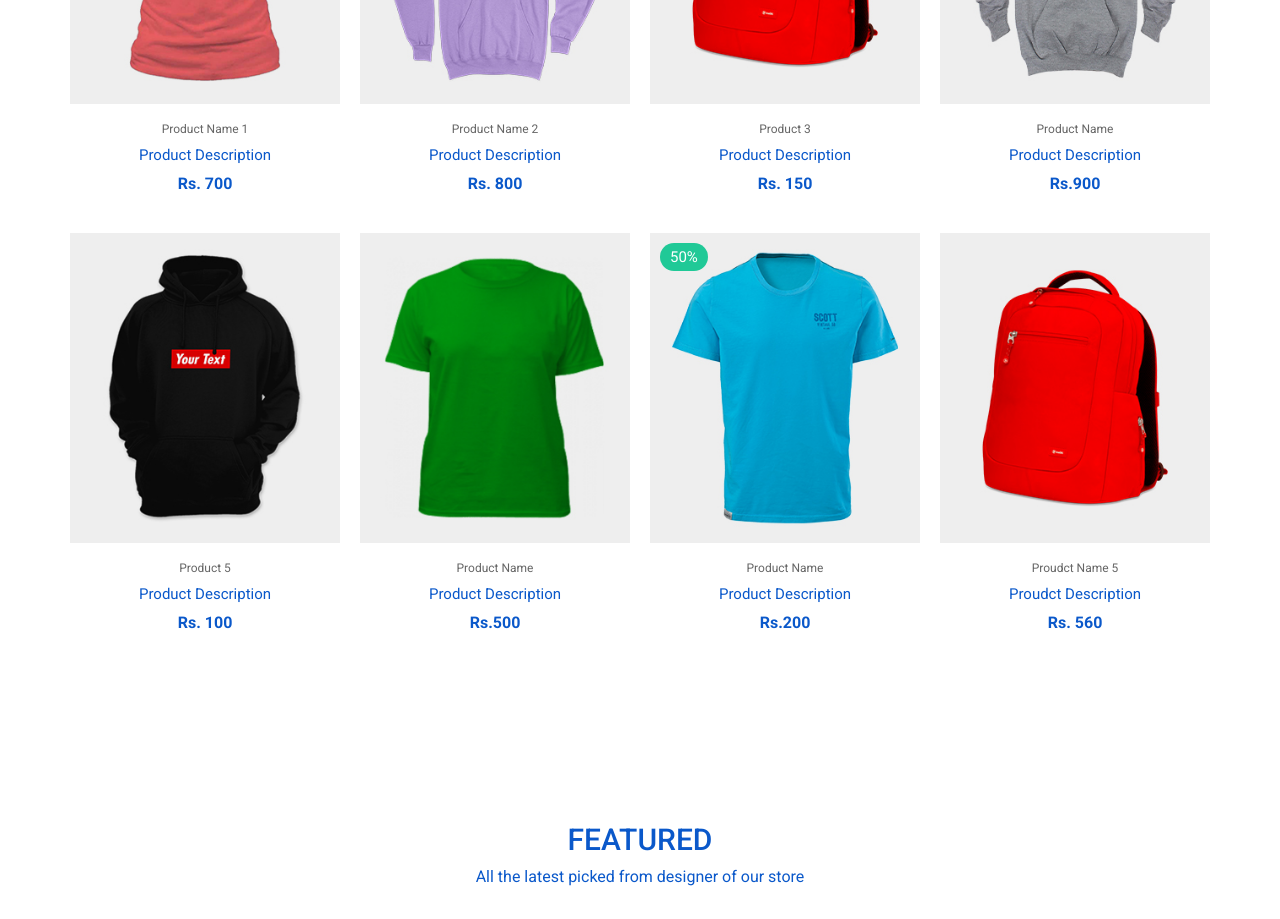
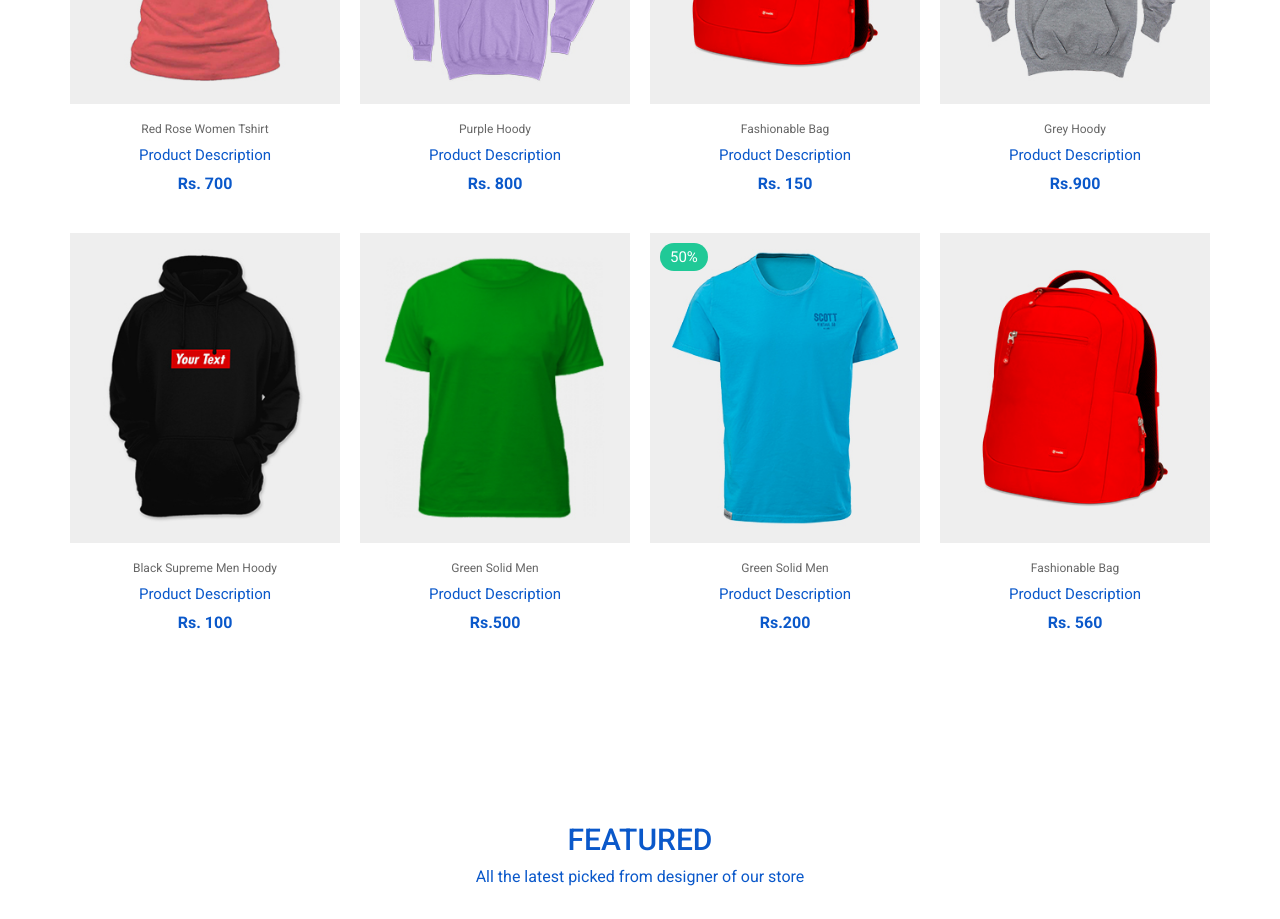
Before and after one commit to SonuThapaMagar/Ecommerce, a plain HTML site: page index.html in a window 1280 px wide. Shown: the part 1560-2479 px from the top of the page. Drawn offline with nearby package versions, Linux system fonts and the light colour scheme.

Commit message:
All Done

```diff
--- a/index.html
+++ b/index.html
@@ -95,7 +95,7 @@
             </a>
           </div>
           <div class="product-info">
-            <span>Product Name 1</span>
+            <span>Red Rose Women Tshirt</span>
             <a href="productDetails.html">Product Description</a>
             <h4>Rs. 700</h4>
           </div>
@@ -114,7 +114,7 @@
           </div>
 
           <div class="product-info">
-            <span>Product Name 2</span>
+            <span>Purple Hoody</span>
             <a href="">Product Description</a>
             <h4>Rs. 800</h4>
           </div>
@@ -131,7 +131,7 @@
             </a>
           </div>
           <div class="product-info">
-            <span>Product 3</span>
+            <span>Fashionable Bag</span>
             <a href="">Product Description</a>
             <h4>Rs. 150</h4>
           </div>
@@ -149,7 +149,7 @@
             <span class="discount">50%</span>
           </div>
           <div class="product-info">
-            <span>Product Name</span>
+            <span>Grey Hoody</span>
             <a href="">Product Description</a>
             <h4>Rs.900</h4>
           </div>
@@ -166,7 +166,7 @@
             </a>
           </div>
           <div class="product-info">
-            <span>Product 5</span>
+            <span>Black Supreme Men Hoody</span>
             <a href="">Product Description </a>
             <h4>Rs. 100</h4>
           </div>
@@ -183,7 +183,7 @@
             </a>
           </div>
           <div class="product-info">
-            <span>Product Name</span>
+            <span>Green Solid Men</span>
             <a href="">Product Description</a>
             <h4>Rs.500</h4>
           </div>
@@ -201,7 +201,7 @@
             <span class="discount">50%</span>
           </div>
           <div class="product-info">
-            <span>Product Name</span>
+            <span>Green Solid Men</span>
             <a href="">Product Description</a>
             <h4>Rs.200</h4>
           </div>
@@ -218,8 +218,8 @@
             </a>
           </div>
           <div class="product-info">
-            <span>Proudct Name 5</span>
-            <a href="">Proudct Description</a>
+            <span>Fashionable Bag</span>
+            <a href="">Product Description</a>
             <h4>Rs. 560</h4>
           </div>
           <ul class="icons">
```
